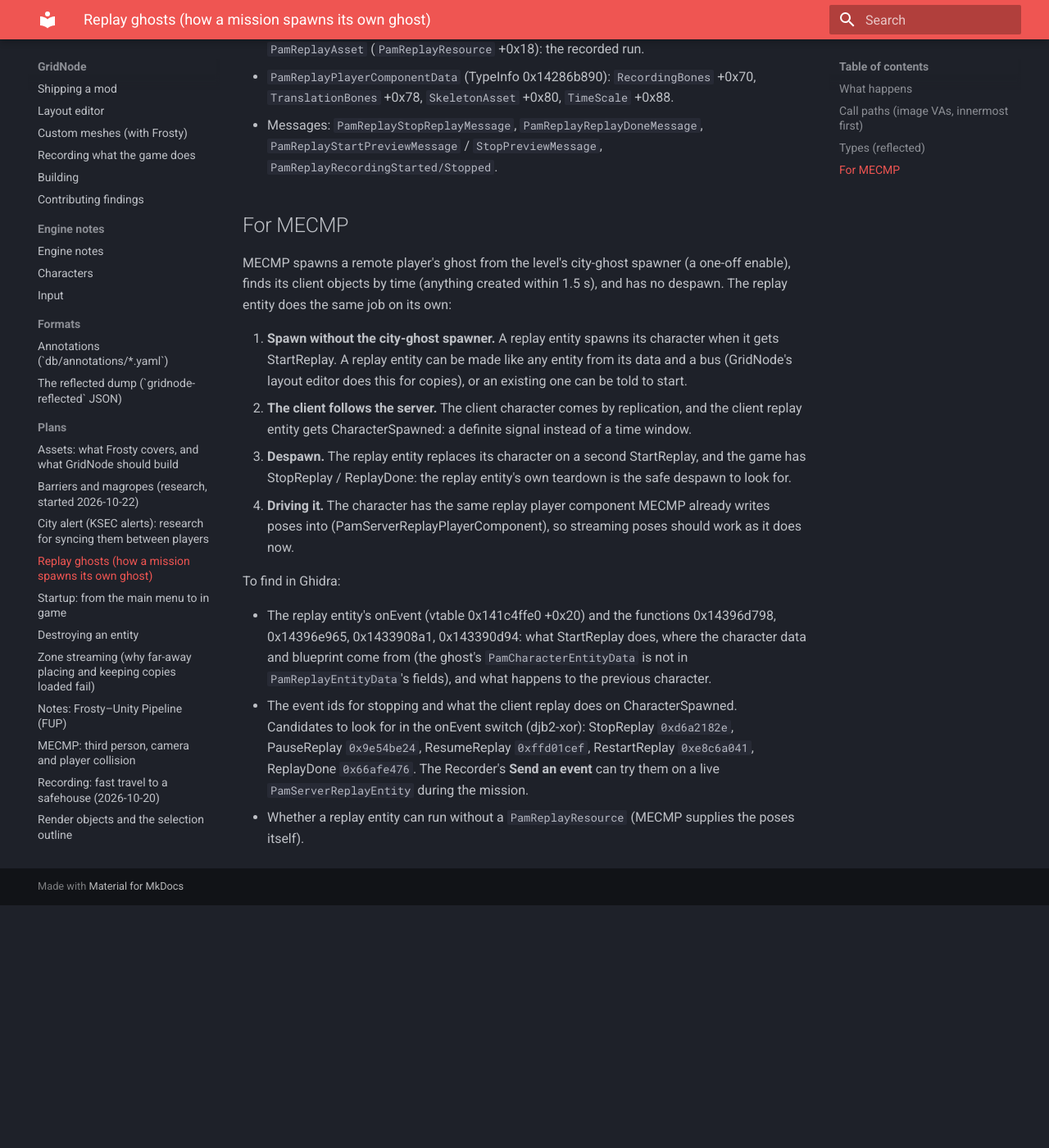
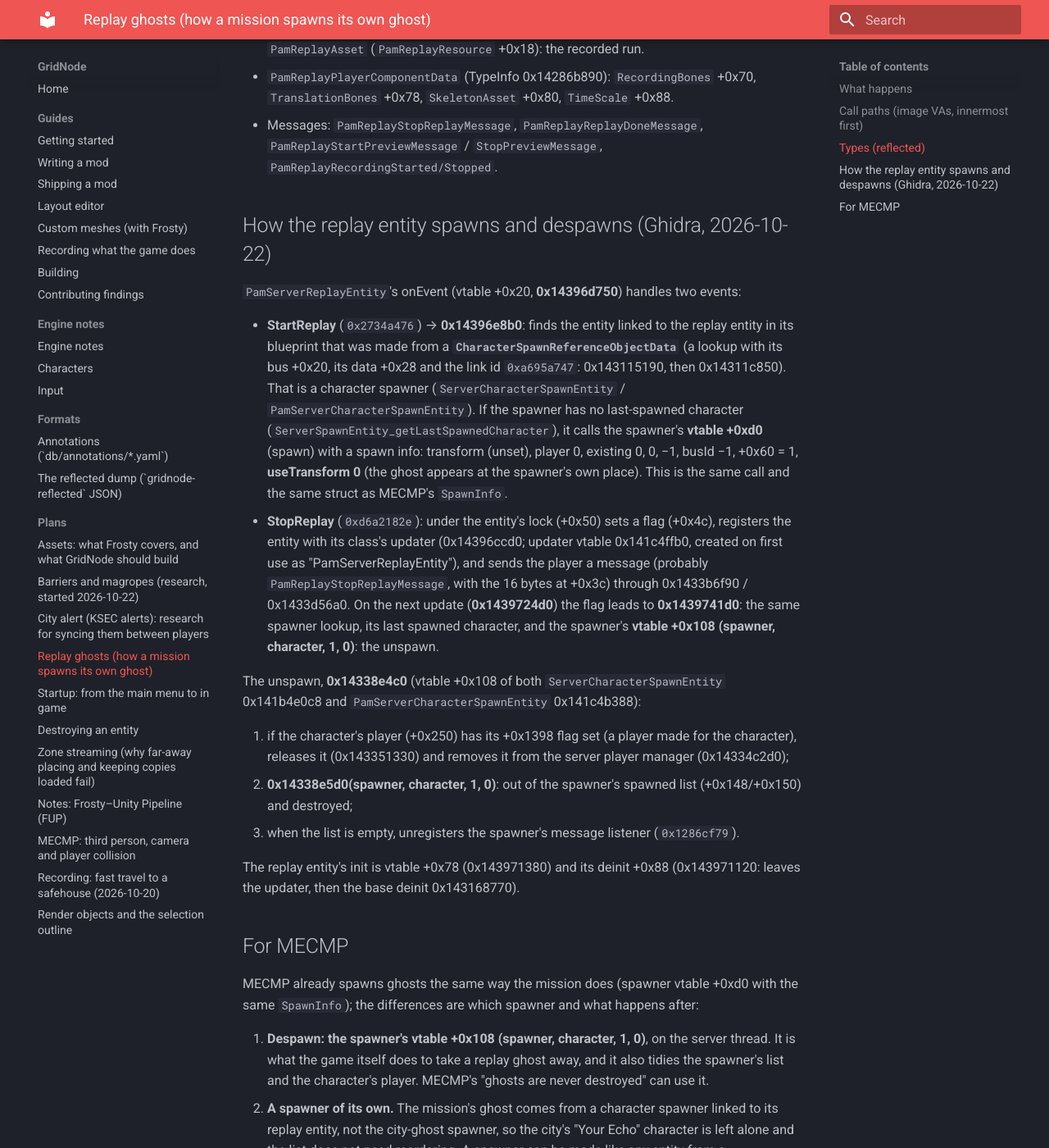
Before and after one commit to CodeNameMeteor/Gridnode, an MkDocs documentation site: the page built from docs/research/replay-ghosts.md, in a window 1280 px wide and 1400 px high, scrolled down 1777 px. Shown: the whole window at 82% size. Built offline with MkDocs 1.6.1 and Material for MkDocs 9.7.7, drawn with Linux system fonts in a browser that asks for light colours; before the commit the page ends 2881 px from its top, so only the background shows below that; some of the changed text lies outside the part shown.

Commit message:
Research: replay ghosts: StartReplay spawns through a linked character spawner (+0xd0), StopReplay unspawns through its +0x108
Co-Authored-By: Claude Opus 5.5 <noreply@anthropic.com>
Claude-Session: https://claude.ai/code/session_01X97trTFwBYSWSAqPh89wb1

```diff
--- a/docs/research/replay-ghosts.md
+++ b/docs/research/replay-ghosts.md
@@ -49,28 +49,59 @@ Data:
 - Messages: `PamReplayStopReplayMessage`, `PamReplayReplayDoneMessage`,
   `PamReplayStartPreviewMessage` / `StopPreviewMessage`, `PamReplayRecordingStarted/Stopped`.
 
+## How the replay entity spawns and despawns (Ghidra, 2026-10-22)
+
+`PamServerReplayEntity`'s onEvent (vtable +0x20, **0x14396d750**) handles two events:
+
+- **StartReplay** (`0x2734a476`) → **0x14396e8b0**: finds the entity linked to the replay entity in
+  its blueprint that was made from a **`CharacterSpawnReferenceObjectData`** (a lookup with its bus
+  +0x20, its data +0x28 and the link id `0xa695a747`: 0x143115190, then 0x14311c850). That is a
+  character spawner (`ServerCharacterSpawnEntity` / `PamServerCharacterSpawnEntity`). If the spawner
+  has no last-spawned character (`ServerSpawnEntity_getLastSpawnedCharacter`), it calls the
+  spawner's **vtable +0xd0** (spawn) with a spawn info: transform (unset), player 0, existing 0,
+  0, −1, busId −1, +0x60 = 1, **useTransform 0** (the ghost appears at the spawner's own place).
+  This is the same call and the same struct as MECMP's `SpawnInfo`.
+- **StopReplay** (`0xd6a2182e`): under the entity's lock (+0x50) sets a flag (+0x4c), registers the
+  entity with its class's updater (0x14396ccd0; updater vtable 0x141c4ffb0, created on first use as
+  "PamServerReplayEntity"), and sends the player a message (probably `PamReplayStopReplayMessage`,
+  with the 16 bytes at +0x3c) through 0x1433b6f90 / 0x1433d56a0. On the next update
+  (**0x1439724d0**) the flag leads to **0x1439741d0**: the same spawner lookup, its last spawned
+  character, and the spawner's **vtable +0x108 (spawner, character, 1, 0)**: the unspawn.
+
+The unspawn, **0x14338e4c0** (vtable +0x108 of both `ServerCharacterSpawnEntity` 0x141b4e0c8 and
+`PamServerCharacterSpawnEntity` 0x141c4b388):
+
+1. if the character's player (+0x250) has its +0x1398 flag set (a player made for the character),
+   releases it (0x143351330) and removes it from the server player manager (0x14334c2d0);
+2. **0x14338e5d0(spawner, character, 1, 0)**: out of the spawner's spawned list (+0x148/+0x150)
+   and destroyed;
+3. when the list is empty, unregisters the spawner's message listener (`0x1286cf79`).
+
+The replay entity's init is vtable +0x78 (0x143971380) and its deinit +0x88 (0x143971120: leaves
+the updater, then the base deinit 0x143168770).
+
 ## For MECMP
 
-MECMP spawns a remote player's ghost from the level's city-ghost spawner (a one-off enable), finds
-its client objects by time (anything created within 1.5 s), and has no despawn. The replay entity
-does the same job on its own:
+MECMP already spawns ghosts the same way the mission does (spawner vtable +0xd0 with the same
+`SpawnInfo`); the differences are which spawner and what happens after:
 
-1. **Spawn without the city-ghost spawner.** A replay entity spawns its character when it gets
-   StartReplay. A replay entity can be made like any entity from its data and a bus (GridNode's
-   layout editor does this for copies), or an existing one can be told to start.
-2. **The client follows the server.** The client character comes by replication, and the client
-   replay entity gets CharacterSpawned: a definite signal instead of a time window.
-3. **Despawn.** The replay entity replaces its character on a second StartReplay, and the game has
-   StopReplay / ReplayDone: the replay entity's own teardown is the safe despawn to look for.
-4. **Driving it.** The character has the same replay player component MECMP already writes poses
-   into (PamServerReplayPlayerComponent), so streaming poses should work as it does now.
+1. **Despawn: the spawner's vtable +0x108 (spawner, character, 1, 0)**, on the server thread. It is
+   what the game itself does to take a replay ghost away, and it also tidies the spawner's list and
+   the character's player. MECMP's "ghosts are never destroyed" can use it.
+2. **A spawner of its own.** The mission's ghost comes from a character spawner linked to its replay
+   entity, not the city-ghost spawner, so the city's "Your Echo" character is left alone and the
+   list does not need reordering. A spawner can be made like any entity from a
+   `CharacterSpawnReferenceObjectData` and a bus (GridNode does this for prop copies).
+3. **The client side.** The client character arrives by replication, and the client replay entity
+   is told `CharacterSpawned` (`0xa29c98e6`): a definite signal, where MECMP matches by time.
+4. **Placement.** The mission passes useTransform 0 (the spawner's own place); MECMP's
+   useTransform 1 with its own transform is the same call with the other choice.
+5. **Driving it.** The character has the replay player component MECMP already writes poses into.
 
-To find in Ghidra:
+Still to find:
 
-- The replay entity's onEvent (vtable 0x141c4ffe0 +0x20) and the functions 0x14396d798,
-  0x14396e965, 0x1433908a1, 0x143390d94: what StartReplay does, where the character data and blueprint
-  come from (the ghost's `PamCharacterEntityData` is not in `PamReplayEntityData`'s fields), and
-  what happens to the previous character.
+- 0x14338e5d0 in full (what destroying the character involves), and whether +0x108 must run on the
+  server thread (the replay entity calls it from its updater, which runs there).
 - The event ids for stopping and what the client replay does on CharacterSpawned. Candidates to
   look for in the onEvent switch (djb2-xor): StopReplay `0xd6a2182e`, PauseReplay `0x9e54be24`,
   ResumeReplay `0xffd01cef`, RestartReplay `0xe8c6a041`, ReplayDone `0x66afe476`. The Recorder's
```
